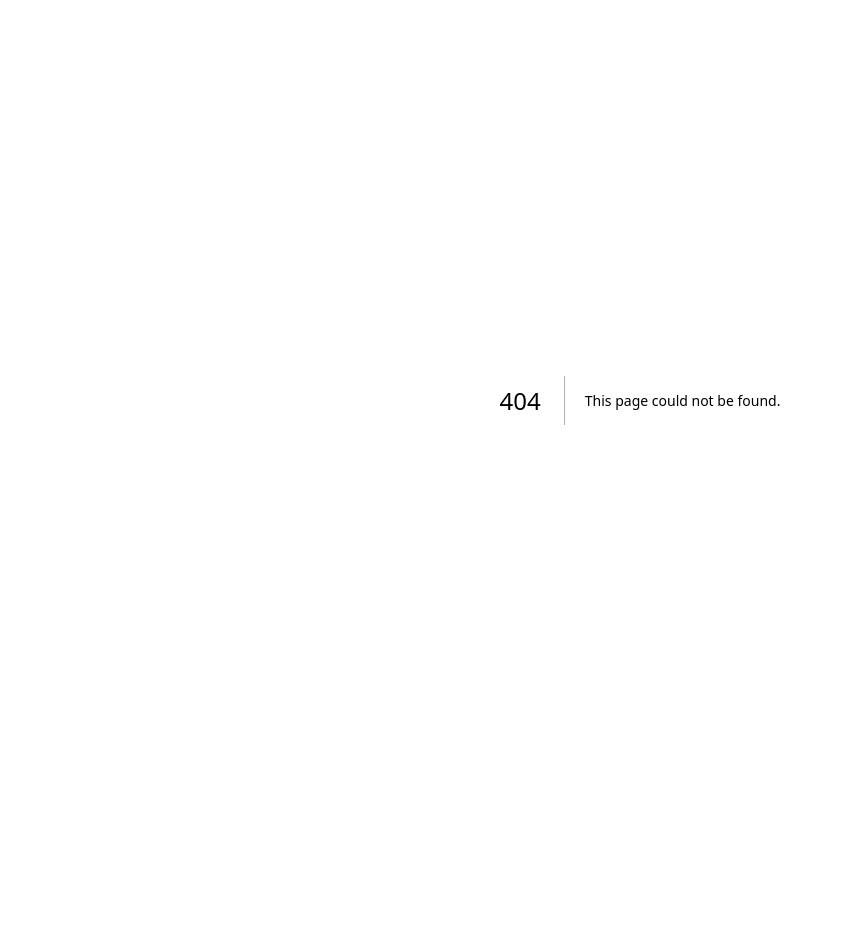
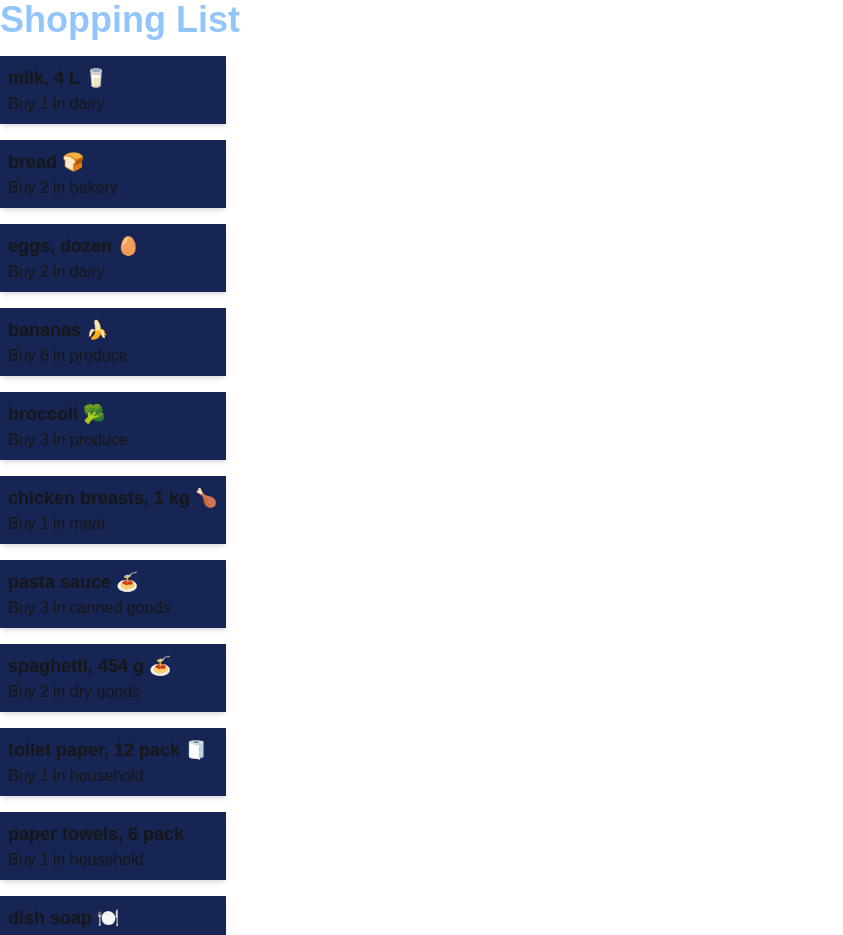
Before and after one commit to GraceBruketa/cprg306-assignments, a Next.js app: page /week-3 in a window 1280 px wide. Before the commit this address had no page. Shown: the top 935 px of the page, without its empty margins (0-843 px from the left). Before the commit the page ends 800 px from the top, so only its background shows below. Built offline with nearby package versions, Linux system fonts and the light colour scheme.

Commit message:
week-3
shopping list using props and components.

```diff
--- a/app/page.js
+++ b/app/page.js
@@ -8,6 +8,11 @@
             week-2
           </Link>
         </p>
+        <p>
+          <Link href= "http://localhost:3000/week-3">
+            week-3
+          </Link>
+        </p>
       </main>
     );
 }
--- /dev/null
+++ b/app/week-3/item-list.js
@@ -0,0 +1,142 @@
+import Item from "./item.js";
+
+export default function ItemList () {
+
+    const item1 = {
+        name: "milk, 4 L 🥛",
+        quantity: 1,
+        category: "dairy",
+      };
+
+      const item2 = {
+        name: "bread 🍞",
+        quantity: 2,
+        category: "bakery",
+      };
+
+      const item3 = {
+        name: "eggs, dozen 🥚",
+        quantity: 2,
+        category: "dairy",
+      };
+
+      const item4 = {
+        name: "bananas 🍌",
+        quantity: 6,
+        category: "produce",
+      };
+
+      const item5 = {
+        name: "broccoli 🥦",
+        quantity: 3,
+        category: "produce",
+      };
+
+      const item6 = {
+        name: "chicken breasts, 1 kg 🍗",
+        quantity: 1,
+        category: "meat",
+      };
+
+      const item7 = {
+        name: "pasta sauce 🍝",
+        quantity: 3,
+        category: "canned goods",
+      };
+
+      const item8 = {
+        name: "spaghetti, 454 g 🍝",
+        quantity: 2,
+        category: "dry goods",
+      };
+
+      const item9 = {
+        name: "toilet paper, 12 pack 🧻",
+        quantity: 1,
+        category: "household",
+      };
+
+      const item10 = {
+        name: "paper towels, 6 pack",
+        quantity: 1,
+        category: "household",
+      };
+
+      const item11 = {
+        name: "dish soap 🍽️",
+        quantity: 1,
+        category: "household",
+      };
+
+      const item12 = {
+        name: "hand soap 🧼",
+        quantity: 4,
+        category: "household",
+      };
+
+    return (
+      <div>
+        <Item
+            name={item1.name}
+            quantity={item1.quantity}
+            category={item1.category}
+        />
+        <Item
+            name={item2.name}
+            quantity={item2.quantity}
+            category={item2.category}
+        />
+        <Item
+            name={item3.name}
+            quantity={item3.quantity}
+            category={item3.category}
+        />
+        <Item
+            name={item4.name}
+            quantity={item4.quantity}
+            category={item4.category}
+        />
+        <Item
+            name={item5.name}
+            quantity={item5.quantity}
+            category={item5.category}
+        />
+        <Item
+            name={item6.name}
+            quantity={item6.quantity}
+            category={item6.category}
+        />
+        <Item
+            name={item7.name}
+            quantity={item7.quantity}
+            category={item7.category}
+        />
+        <Item
+            name={item8.name}
+            quantity={item8.quantity}
+            category={item8.category}
+        />
+        <Item
+            name={item9.name}
+            quantity={item9.quantity}
+            category={item9.category}
+        />
+        <Item
+            name={item10.name}
+            quantity={item10.quantity}
+            category={item10.category}
+        />
+        <Item
+            name={item11.name}
+            quantity={item11.quantity}
+            category={item11.category}
+        />
+        <Item
+            name={item12.name}
+            quantity={item12.quantity}
+            category={item12.category}
+        />
+      </div>
+    );
+
+}
--- /dev/null
+++ b/app/week-3/item.js
@@ -0,0 +1,14 @@
+import React from 'react';
+export default function Item (props) {
+    return (
+        <ul className= "flex flex-col justify-items-start p-2 bg-blue-950 shadow-md my-4">
+            <div>
+                <li className= "text-lg font-semibold text--300">{props.name} </li>
+            </div>
+            <ul className="flex items-center space-x-1">
+                <li>Buy {props.quantity}</li>
+                <li>in {props.category}</li>
+            </ul>
+        </ul>
+    )
+}
--- /dev/null
+++ b/app/week-3/page.js
@@ -0,0 +1,12 @@
+import ItemList from "./item-list.js";
+
+export default function Page() {
+    return (
+        <main>
+            <h1 className="text-4xl font-bold text-blue-300 ">Shopping List</h1>
+            <section className="flex justify-between items-center">
+                <ItemList />
+            </section>
+        </main>
+    )
+}
```
